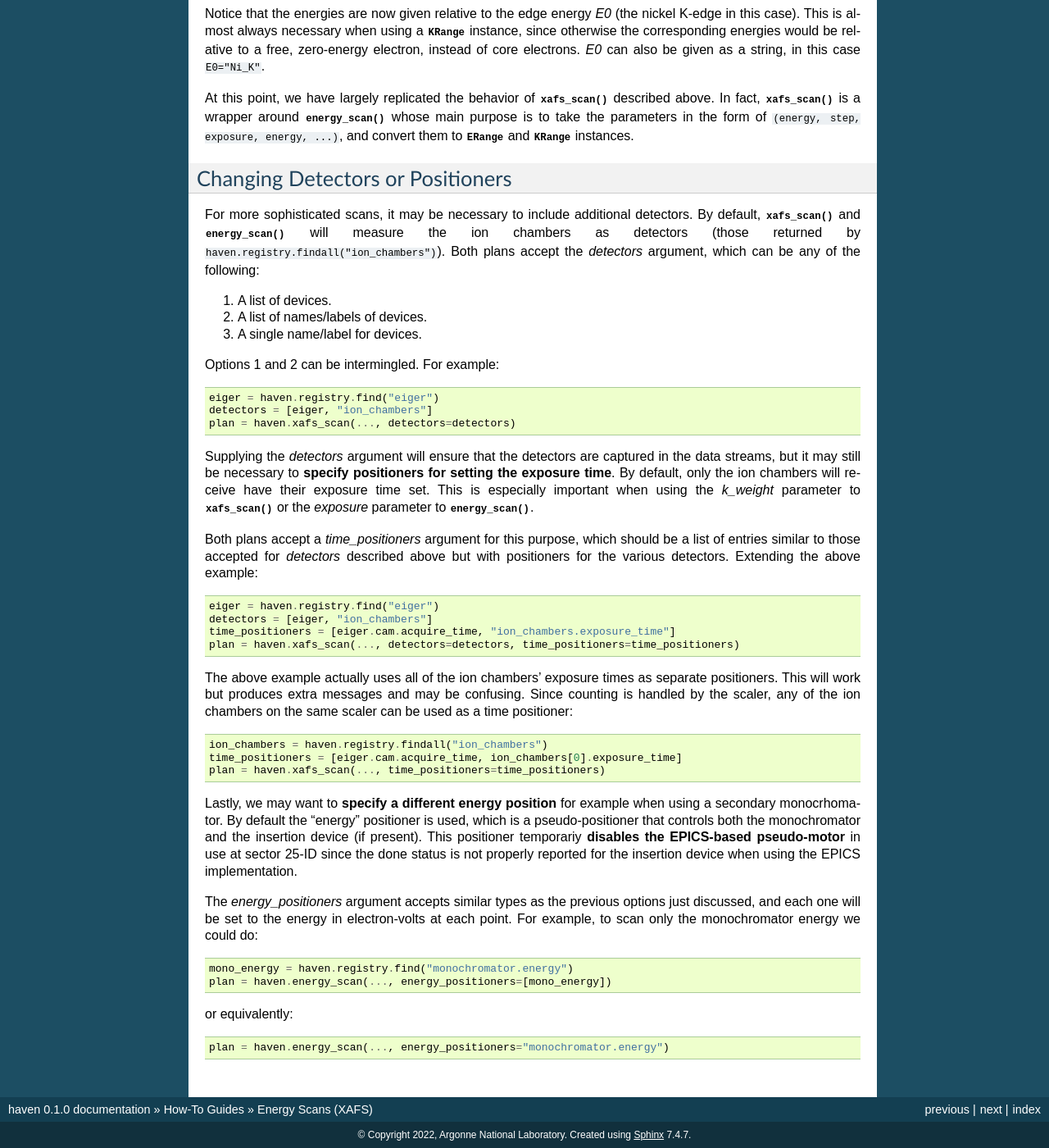
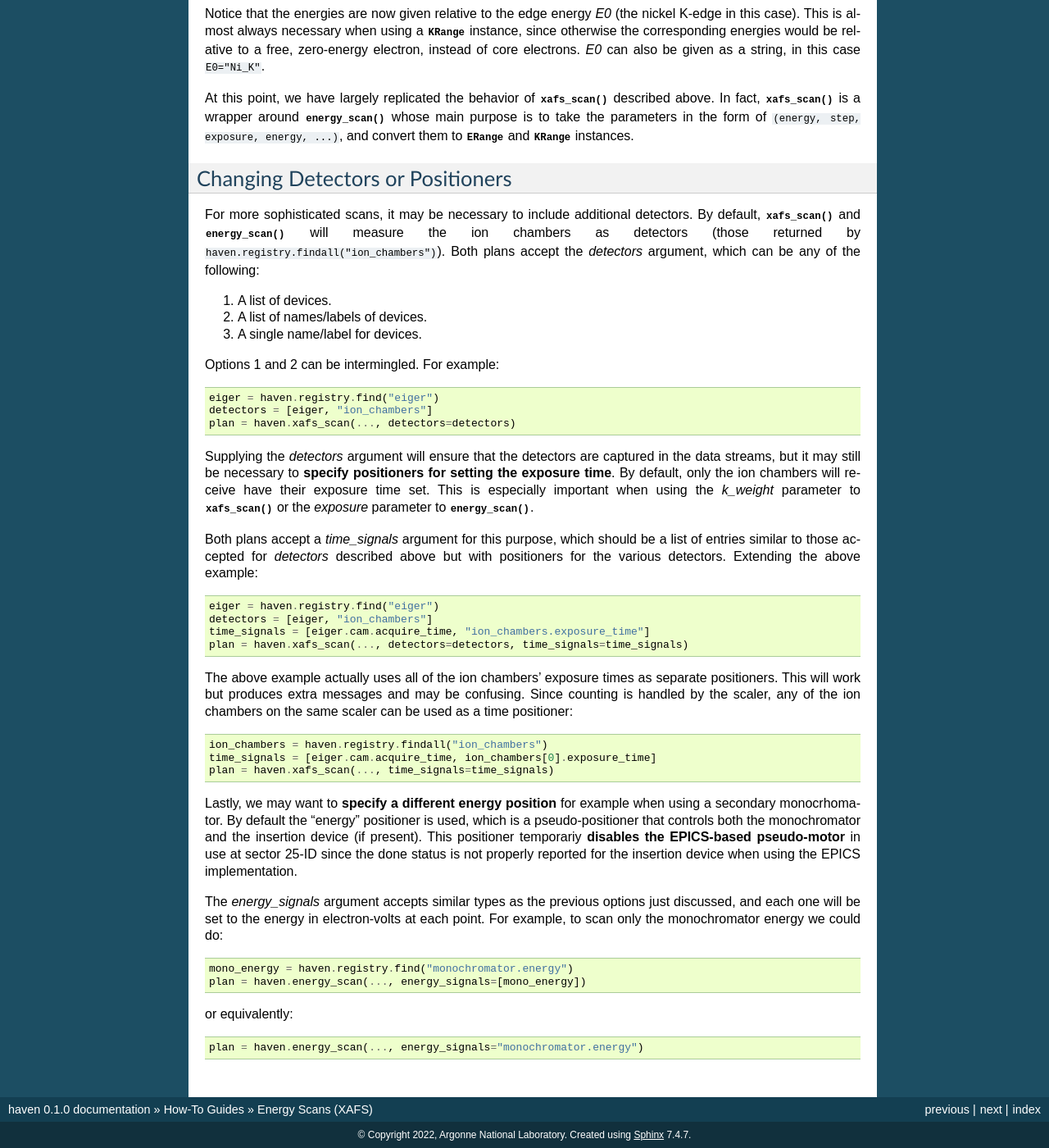
Before and after one commit to spc-group/haven, a Sphinx documentation site: the page built from docs/topic_guides/energy_scans.rst, in a window 1280 px wide and 1400 px high, scrolled down 1955 px. Shown: the whole window at 82% size. Built offline with Sphinx 7.4.7, drawn with Linux system fonts in a browser that asks for light colours; pages that are not in the unit, such as notebooks, are missing from menus.

Commit message:
Renamed *energy_positioners* and *time_positioners* as *energy_signals* and *time_signals*.

```diff
--- a/docs/topic_guides/energy_scans.rst
+++ b/docs/topic_guides/energy_scans.rst
@@ -193,7 +193,7 @@ is especially important when using the *k_weight* parameter to
 :py:func:`~haven.plans.xafs_scan.xafs_scan()` or the *exposure*
 parameter to :py:func:`~haven.plans.energy_scan.energy_scan()`.
 
-Both plans accept a *time_positioners* argument for this purpose,
+Both plans accept a *time_signals* argument for this purpose,
 which should be a list of entries similar to those accepted for
 *detectors* described above but with positioners for the various
 detectors. Extending the above example:
@@ -202,8 +202,8 @@ detectors. Extending the above example:
 
    eiger = haven.registry.find("eiger")
    detectors = [eiger, "ion_chambers"]
-   time_positioners = [eiger.cam.acquire_time, "ion_chambers.exposure_time"]
-   plan = haven.xafs_scan(..., detectors=detectors, time_positioners=time_positioners)
+   time_signals = [eiger.cam.acquire_time, "ion_chambers.exposure_time"]
+   plan = haven.xafs_scan(..., detectors=detectors, time_signals=time_signals)
 
 The above example actually uses all of the ion chambers' exposure
 times as separate positioners. This will work but produces extra
@@ -214,8 +214,8 @@ time positioner:
 .. code-block:: python
 
    ion_chambers = haven.registry.findall("ion_chambers")
-   time_positioners = [eiger.cam.acquire_time, ion_chambers[0].exposure_time]
-   plan = haven.xafs_scan(..., time_positioners=time_positioners)
+   time_signals = [eiger.cam.acquire_time, ion_chambers[0].exposure_time]
+   plan = haven.xafs_scan(..., time_signals=time_signals)
 
 Lastly, we may want to **specify a different energy position** for
 example when using a secondary monocrhomator. By default the "energy"
@@ -225,7 +225,7 @@ positioner temporariy **disables the EPICS-based pseudo-motor** in use
 at sector 25-ID since the done status is not properly reported for the
 insertion device when using the EPICS implementation.
 
-The *energy_positioners* argument accepts similar types as the
+The *energy_signals* argument accepts similar types as the
 previous options just discussed, and each one will be set to the
 energy in electron-volts at each point. For example, to scan only the
 monochromator energy we could do:
@@ -233,10 +233,10 @@ monochromator energy we could do:
 .. code-block:: python
 
    mono_energy = haven.registry.find("monochromator.energy")
-   plan = haven.energy_scan(..., energy_positioners=[mono_energy])
+   plan = haven.energy_scan(..., energy_signals=[mono_energy])
 
 or equivalently:
 
 .. code-block:: python
 
-   plan = haven.energy_scan(..., energy_positioners="monochromator.energy")
+   plan = haven.energy_scan(..., energy_signals="monochromator.energy")
--- a/docs/tutorials/area_detectors.rst
+++ b/docs/tutorials/area_detectors.rst
@@ -115,7 +115,7 @@ time).
 
 .. code-block:: ipython
 
-   In [7]: time_positioners = [eiger.cam.acquire_time, ion_chambers[0].exposure_time]
+   In [7]: time_signals = [eiger.cam.acquire_time, ion_chambers[0].exposure_time]
 
    In [8]: detectors = [eiger, *ion_chambers]
 
@@ -139,7 +139,7 @@ Now we will **create an XAFS scan plan** with the following energies relative to
 
 .. code-block:: ipython
 
-   In [9]: plan = haven.xafs_scan(-200, 10, 1, -30, 1, 1, 30, k_step=0.05, k_max=14, k_exposure=1, k_weight=0.5, E0="Ni_K", time_positioners=time_positioners, detectors=detectors)
+   In [9]: plan = haven.xafs_scan(-200, 10, 1, -30, 1, 1, 30, k_step=0.05, k_max=14, k_exposure=1, k_weight=0.5, E0="Ni_K", time_signals=time_signals, detectors=detectors)
 
 Next we will summarize the plan to ensure that it is performing the steps we expect:
 
@@ -155,6 +155,6 @@ the sample and the reason we're measuring it:
 
 .. code-block:: ipython
 
-   In[12]: plan = haven.xafs_scan(-200, 10, 1, -30, 1, 1, 30, k_step=0.05, k_max=14, k_exposure=1, k_weight=0.5, E0="Ni_K", time_positioners=time_positioners, detectors=detectors)
+   In[12]: plan = haven.xafs_scan(-200, 10, 1, -30, 1, 1, 30, k_step=0.05, k_max=14, k_exposure=1, k_weight=0.5, E0="Ni_K", time_signals=time_signals, detectors=detectors)
 
    In[13]: RE(plan, sample_name="Ni test sample", purpose="training")
```
Also changed, not shown: 4 other files.
